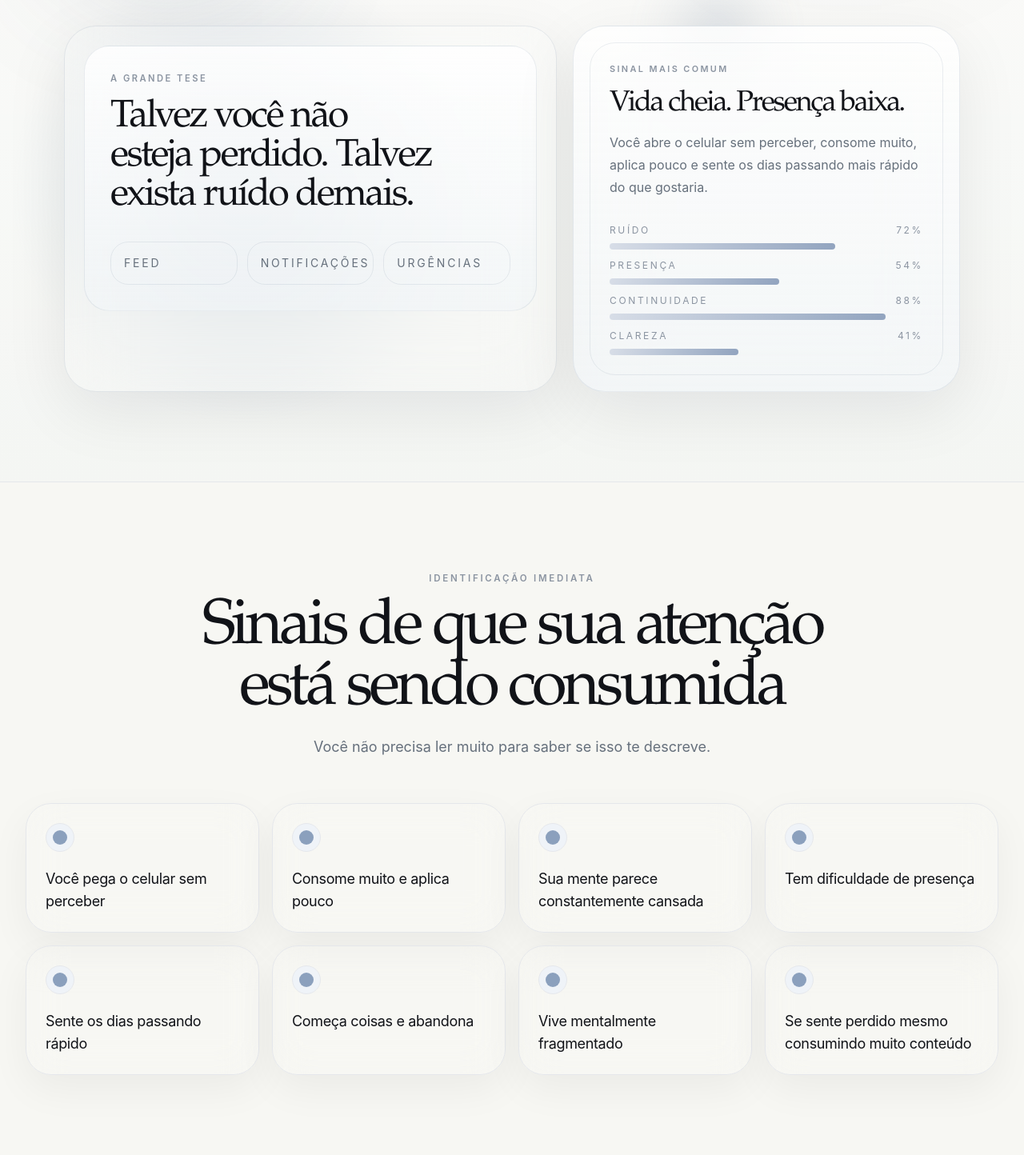
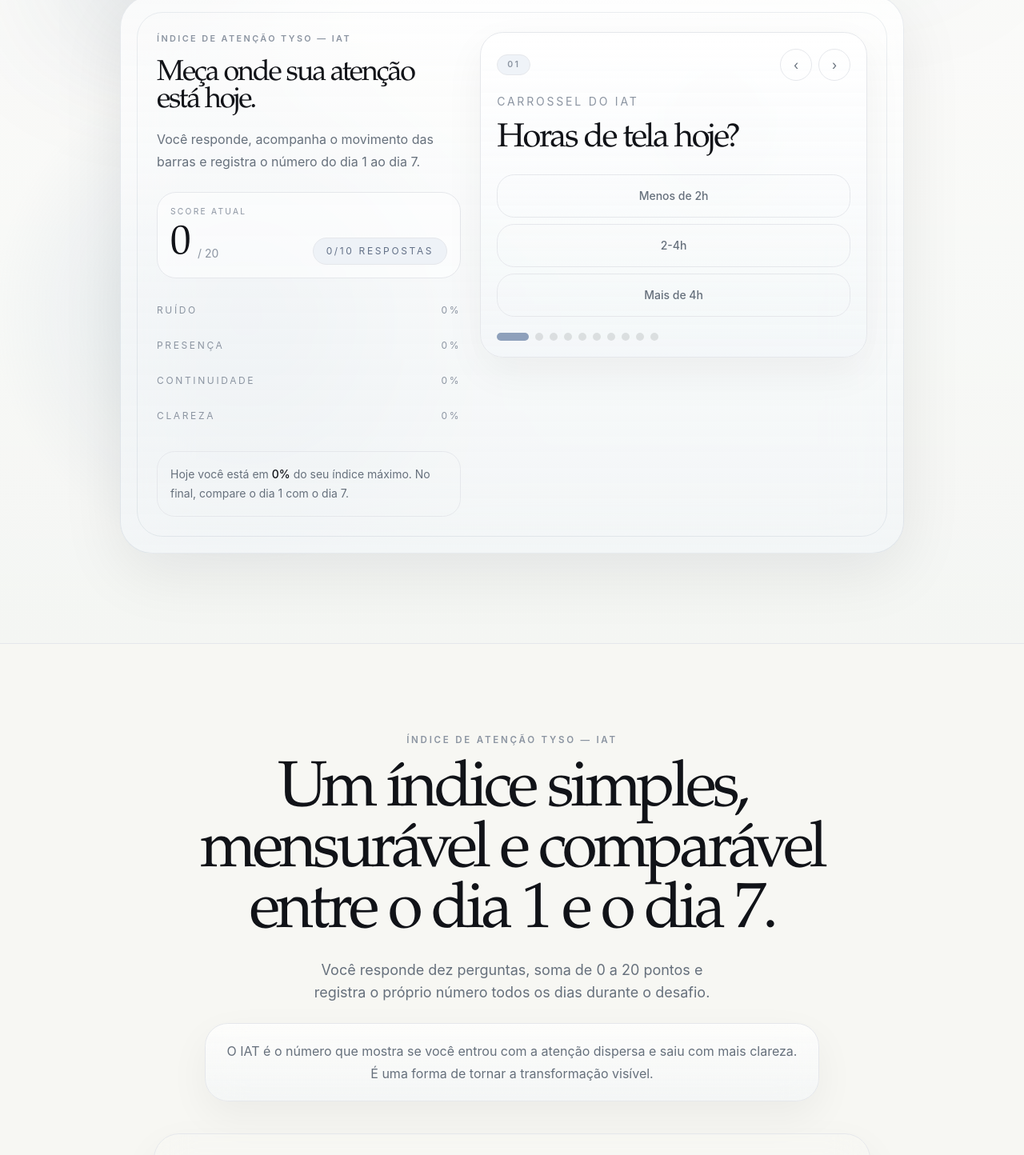
Before and after one commit to VitorTyso/Site-Desafio-7-Dias, a Next.js app: page / in a window 1280 px wide. Shown: the part 854-2298 px from the top of the page at 80% size. Built offline with nearby package versions, Linux system fonts and the light colour scheme.

Commit message:
Add files via upload

```diff
--- a/components/landing-page.tsx
+++ b/components/landing-page.tsx
@@ -2,7 +2,7 @@
 
 import { motion, useMotionValue, useSpring, useTransform } from "framer-motion";
 import Image from "next/image";
-import { useEffect, useRef } from "react";
+import { useEffect, useMemo, useRef, useState } from "react";
 
 const waitlistConfig = {
   ctaLabel: "Quero sair do automático",
@@ -18,15 +18,94 @@ const footerConfig = {
   diagnosisLink: "https://distra-o-digital.vercel.app"
 };
 
-const symptomCards = [
-  "Você pega o celular sem perceber",
-  "Consome muito e aplica pouco",
-  "Sua mente parece constantemente cansada",
-  "Tem dificuldade de presença",
-  "Sente os dias passando rápido",
-  "Começa coisas e abandona",
-  "Vive mentalmente fragmentado",
-  "Se sente perdido mesmo consumindo muito conteúdo"
+const iatQuestions = [
+  {
+    question: "Horas de tela hoje?",
+    options: [
+      { label: "Menos de 2h", points: 2 },
+      { label: "2-4h", points: 1 },
+      { label: "Mais de 4h", points: 0 }
+    ]
+  },
+  {
+    question: "Consumiu notícias?",
+    options: [
+      { label: "Não", points: 2 },
+      { label: "Sim brevemente", points: 1 },
+      { label: "Sim muito", points: 0 }
+    ]
+  },
+  {
+    question: "Minutos de foco profundo?",
+    options: [
+      { label: "Mais de 60min", points: 2 },
+      { label: "30-60min", points: 1 },
+      { label: "Menos de 30min", points: 0 }
+    ]
+  },
+  {
+    question: "Fez treino físico?",
+    options: [
+      { label: "Sim", points: 2 },
+      { label: "Parcial", points: 1 },
+      { label: "Não", points: 0 }
+    ]
+  },
+  {
+    question: "Meditação ou silêncio intencional?",
+    options: [
+      { label: "Sim", points: 2 },
+      { label: "Tentou", points: 1 },
+      { label: "Não", points: 0 }
+    ]
+  },
+  {
+    question: "Progresso no projeto pessoal?",
+    options: [
+      { label: "Sim", points: 2 },
+      { label: "Mínimo", points: 1 },
+      { label: "Nada", points: 0 }
+    ]
+  },
+  {
+    question: "Presença com família ou pessoas importantes?",
+    options: [
+      { label: "Alta", points: 2 },
+      { label: "Média", points: 1 },
+      { label: "Baixa", points: 0 }
+    ]
+  },
+  {
+    question: "Qualidade do sono?",
+    options: [
+      { label: "Boa", points: 2 },
+      { label: "Regular", points: 1 },
+      { label: "Ruim", points: 0 }
+    ]
+  },
+  {
+    question: "Consumo de conteúdo intencional?",
+    options: [
+      { label: "Sim", points: 2 },
+      { label: "Parcial", points: 1 },
+      { label: "Não", points: 0 }
+    ]
+  },
+  {
+    question: "Como está sua clareza mental agora?",
+    options: [
+      { label: "Alta", points: 2 },
+      { label: "Média", points: 1 },
+      { label: "Baixa", points: 0 }
+    ]
+  }
+];
+
+const iatMetricGroups = [
+  { label: "ruído", indexes: [0, 1, 8] },
+  { label: "presença", indexes: [4, 6, 7] },
+  { label: "continuidade", indexes: [2, 3, 5] },
+  { label: "clareza", indexes: [2, 4, 7, 9] }
 ];
 
 const thesisStatements = [
@@ -68,11 +147,6 @@ const proofCards = [
     eyebrow: "origem prática",
     value: "14 dias",
     detail: "de estrutura objetiva para sair do excesso e voltar a perceber a própria vida com mais nitidez."
-  },
-  {
-    eyebrow: "base real",
-    value: "silêncio",
-    detail: "como experiência concreta antes de virar proposta: menos ruído, menos impulso, mais presença."
   },
   {
     eyebrow: "direção",
@@ -397,6 +471,52 @@ function FaqItem({
 }
 
 export function LandingPage() {
+  const [iatAnswers, setIatAnswers] = useState<(0 | 1 | 2 | null)[]>(
+    Array.from({ length: iatQuestions.length }, () => null)
+  );
+  const [iatSlide, setIatSlide] = useState(0);
+
+  const iatScore = useMemo(
+    () => iatAnswers.reduce((total, answer) => total + (answer ?? 0), 0),
+    [iatAnswers]
+  );
+
+  const answeredCount = useMemo(
+    () => iatAnswers.filter((answer) => answer !== null).length,
+    [iatAnswers]
+  );
+
+  const iatPercent = Math.round((iatScore / 20) * 100);
+
+  const iatBars = useMemo(
+    () =>
+      iatMetricGroups.map((group) => {
+        const max = group.indexes.length * 2;
+        const total = group.indexes.reduce((sum, index) => sum + (iatAnswers[index] ?? 0), 0);
+        return {
+          label: group.label,
+          value: Math.round((total / max) * 100)
+        };
+      }),
+    [iatAnswers]
+  );
+
+  const handleIatSelect = (questionIndex: number, points: 0 | 1 | 2) => {
+    setIatAnswers((current) =>
+      current.map((answer, index) => (index === questionIndex ? points : answer))
+    );
+  };
+
+  const activeQuestion = iatQuestions[iatSlide];
+
+  const handleNextIat = () => {
+    setIatSlide((current) => (current + 1) % iatQuestions.length);
+  };
+
+  const handlePrevIat = () => {
+    setIatSlide((current) => (current - 1 + iatQuestions.length) % iatQuestions.length);
+  };
+
   return (
     <main className="bg-[#f7f7f3] text-[#111318]">
       <div className="relative overflow-hidden border-b border-black/6 bg-[linear-gradient(180deg,#fbfbf8_0%,#f6f7f4_54%,#f2f4f1_100%)]">
@@ -424,7 +544,7 @@ export function LandingPage() {
             <p className="text-[0.74rem] font-semibold uppercase tracking-[0.24em] text-[#8b94a1]">
               Desafio da Atenção — Vitor Tyso
             </p>
-            <h1 className="mt-5 text-balance font-serif text-[3.5rem] leading-[0.9] tracking-[-0.08em] text-[#111318] sm:text-[4.8rem] md:text-[6.2rem] lg:text-[7rem]">
+            <h1 className="mt-5 text-balance font-serif text-[3.15rem] leading-[0.92] tracking-[-0.085em] text-[#0c1118] sm:text-[4.3rem] md:text-[5.5rem] lg:text-[6.2rem] [text-shadow:0_1px_0_rgba(255,255,255,0.28)]">
               Sua atenção está sendo roubada.
               <br />
               E você está pagando com a sua vida.
@@ -441,59 +561,130 @@ export function LandingPage() {
           </motion.div>
 
           <motion.div
-            className="mx-auto mt-16 grid max-w-[1120px] gap-5 lg:grid-cols-[1.12fr_0.88fr]"
+            className="mx-auto mt-16 max-w-[980px]"
             initial="hidden"
             whileInView="visible"
             viewport={{ once: true, amount: 0.25 }}
             variants={fadeUp}
           >
-            <div className="rounded-[2.5rem] border border-[rgba(134,149,170,0.18)] bg-white/54 p-6 shadow-[0_24px_80px_rgba(16,17,20,0.08)] backdrop-blur-2xl">
-              <div className="rounded-[2rem] border border-[rgba(134,149,170,0.16)] bg-[linear-gradient(180deg,rgba(255,255,255,0.82)_0%,rgba(241,245,248,0.62)_100%)] p-6 md:p-8">
-                <p className="text-[0.7rem] font-semibold uppercase tracking-[0.22em] text-[#8b94a1]">
-                  A grande tese
+            <div className="rounded-[2.5rem] border border-[rgba(134,149,170,0.18)] bg-[linear-gradient(180deg,rgba(255,255,255,0.76)_0%,rgba(241,245,248,0.62)_100%)] p-5 shadow-[0_24px_80px_rgba(16,17,20,0.08)] backdrop-blur-2xl">
+              <div className="rounded-[2rem] border border-[rgba(134,149,170,0.16)] bg-white/58 p-6">
+                <div className="grid gap-6 lg:grid-cols-[0.88fr_1.12fr] lg:items-start">
+                  <div>
+                    <div className="text-[0.68rem] font-semibold uppercase tracking-[0.22em] text-[#8b94a1]">
+                      Índice de Atenção Tyso — IAT
+                    </div>
+                    <div className="mt-5 font-serif text-4xl leading-[0.94] tracking-[-0.06em] text-[#111318]">
+                      Meça onde sua atenção está hoje.
+                    </div>
+                    <p className="mt-4 text-base leading-7 text-[#66707c]">
+                      Você responde, acompanha o movimento das barras e registra o número do dia 1 ao dia 7.
                     </p>
-                <p className="mt-4 max-w-2xl text-balance font-serif text-[2rem] leading-[1.02] tracking-[-0.05em] text-[#111318] md:text-[3rem]">
-                  Talvez você não esteja perdido. Talvez exista ruído demais.
-                </p>
-                <div className="mt-8 grid gap-3 md:grid-cols-3">
-                  {["feed", "notificações", "urgências"].map((item) => (
-                    <div
-                      key={item}
-                      className="rounded-[1.4rem] border border-[rgba(134,149,170,0.16)] bg-white/72 px-4 py-4 text-sm uppercase tracking-[0.2em] text-[#66707c]"
-                    >
-                      {item}
+                    <div className="mt-6 grid gap-3 rounded-[1.5rem] border border-black/6 bg-white/50 p-4 sm:grid-cols-[1fr_auto] sm:items-end">
+                      <div>
+                        <div className="text-[0.64rem] uppercase tracking-[0.22em] text-[#8b94a1]">
+                          score atual
                         </div>
-                  ))}
+                        <div className="mt-2 flex items-end gap-3">
+                          <span className="font-serif text-[3.2rem] leading-none tracking-[-0.07em] text-[#111318]">
+                            {iatScore}
+                          </span>
+                          <span className="mb-1 text-sm text-[#8b94a1]">/ 20</span>
                         </div>
                       </div>
+                      <div className="rounded-full border border-black/6 bg-[#eef2f7] px-4 py-2 text-xs uppercase tracking-[0.22em] text-[#627087]">
+                        {answeredCount}/10 respostas
                       </div>
-
-            <div className="rounded-[2.5rem] border border-[rgba(134,149,170,0.18)] bg-[linear-gradient(180deg,rgba(255,255,255,0.76)_0%,rgba(241,245,248,0.62)_100%)] p-5 shadow-[0_24px_80px_rgba(16,17,20,0.08)] backdrop-blur-2xl">
-              <div className="flex h-full flex-col rounded-[2rem] border border-[rgba(134,149,170,0.16)] bg-white/58 p-6">
-                <div className="text-[0.68rem] font-semibold uppercase tracking-[0.22em] text-[#8b94a1]">
-                  Sinal mais comum
                     </div>
-                <div className="mt-5 font-serif text-4xl leading-[0.94] tracking-[-0.06em] text-[#111318]">
-                  Vida cheia. Presença baixa.
-                </div>
-                <p className="mt-4 text-base leading-7 text-[#66707c]">
-                  Você abre o celular sem perceber, consome muito, aplica pouco e sente os dias passando mais rápido do que gostaria.
-                </p>
                     <div className="mt-8 space-y-3">
-                  {[72, 54, 88, 41].map((value, index) => (
-                    <div key={index}>
+                      {iatBars.map((bar) => (
+                        <div key={bar.label}>
                           <div className="mb-2 flex items-center justify-between text-xs uppercase tracking-[0.22em] text-[#8b94a1]">
-                        <span>{["ruído", "presença", "continuidade", "clareza"][index]}</span>
-                        <span>{value}%</span>
+                            <span>{bar.label}</span>
+                            <span>{bar.value}%</span>
                           </div>
                           <div className="h-2 rounded-full bg-black/8">
                             <div
                               className="h-2 rounded-full bg-[linear-gradient(90deg,#d7dde7_0%,#92a4bf_100%)]"
-                          style={{ width: `${value}%` }}
+                              style={{ width: `${bar.value}%` }}
                             />
                           </div>
                         </div>
                       ))}
+                    </div>
+                    <div className="mt-5 rounded-[1.4rem] border border-black/6 bg-white/52 p-4 text-sm leading-6 text-[#66707c]">
+                      Hoje você está em <span className="font-medium text-[#111318]">{iatPercent}%</span> do seu índice máximo. No final, compare o dia 1 com o dia 7.
+                    </div>
+                  </div>
+
+                  <div className="rounded-[1.8rem] border border-black/6 bg-[linear-gradient(180deg,rgba(255,255,255,0.74)_0%,rgba(241,245,248,0.56)_100%)] p-5 shadow-[0_18px_50px_rgba(16,17,20,0.05)]">
+                    <div className="mb-4 flex items-center justify-between gap-4">
+                      <div className="rounded-full border border-black/6 bg-[#eff3f8] px-3 py-1 text-[0.66rem] font-semibold uppercase tracking-[0.22em] text-[#8b94a1]">
+                        {String(iatSlide + 1).padStart(2, "0")}
+                      </div>
+                      <div className="flex items-center gap-2">
+                        <button
+                          type="button"
+                          onClick={handlePrevIat}
+                          className="inline-flex h-10 w-10 items-center justify-center rounded-full border border-black/6 bg-white/76 text-[#66707c] transition hover:text-[#111318]"
+                          aria-label="Pergunta anterior"
+                        >
+                          ‹
+                        </button>
+                        <button
+                          type="button"
+                          onClick={handleNextIat}
+                          className="inline-flex h-10 w-10 items-center justify-center rounded-full border border-black/6 bg-white/76 text-[#66707c] transition hover:text-[#111318]"
+                          aria-label="Próxima pergunta"
+                        >
+                          ›
+                        </button>
+                      </div>
+                    </div>
+                    <div className="text-sm uppercase tracking-[0.2em] text-[#8b94a1]">
+                      carrossel do IAT
+                    </div>
+                    <div className="mt-4 font-serif text-[2.15rem] leading-[1] tracking-[-0.055em] text-[#111318] md:text-[2.6rem]">
+                      {activeQuestion.question}
+                    </div>
+                    <div className="mt-6 space-y-2">
+                      {activeQuestion.options.map((option) => {
+                        const selected = iatAnswers[iatSlide] === option.points;
+
+                        return (
+                          <button
+                            key={option.label}
+                            type="button"
+                            onClick={() => handleIatSelect(iatSlide, option.points as 0 | 1 | 2)}
+                            className={`w-full rounded-[1.35rem] border px-4 py-4 text-sm transition ${
+                              selected
+                                ? "border-[#8ea0bb] bg-[linear-gradient(180deg,#e1e8f1_0%,#ccd8e7_100%)] text-[#111318] shadow-[0_12px_28px_rgba(83,105,136,0.14)]"
+                                : "border-black/6 bg-white/66 text-[#66707c] hover:border-[#c4d0de] hover:text-[#111318]"
+                            }`}
+                          >
+                            <span className="block font-medium">{option.label}</span>
+                          </button>
+                        );
+                      })}
+                    </div>
+                    <div className="mt-5 flex flex-wrap items-center gap-2">
+                      {iatQuestions.map((item, index) => (
+                        <button
+                          key={item.question}
+                          type="button"
+                          onClick={() => setIatSlide(index)}
+                          className={`h-2.5 rounded-full transition ${
+                            index === iatSlide
+                              ? "w-10 bg-[#8ea0bb]"
+                              : iatAnswers[index] !== null
+                                ? "w-4 bg-[#c7d4e4]"
+                                : "w-2.5 bg-black/10"
+                          }`}
+                          aria-label={`Ir para pergunta ${index + 1}`}
+                        />
+                      ))}
+                    </div>
+                  </div>
                 </div>
               </div>
             </div>
@@ -504,39 +695,50 @@ export function LandingPage() {
       <section className="px-5 py-20 sm:px-8 md:py-28">
         <div className="mx-auto max-w-[1240px]">
           <SectionIntro
-            eyebrow="Identificação imediata"
-            title="Sinais de que sua atenção está sendo consumida"
-            subtitle="Você não precisa ler muito para saber se isso te descreve."
+            eyebrow="Índice de Atenção Tyso — IAT"
+            title="Um índice simples, mensurável e comparável entre o dia 1 e o dia 7."
+            subtitle="Você responde dez perguntas, soma de 0 a 20 pontos e registra o próprio número todos os dias durante o desafio."
           />
 
-          <div className="mt-14 grid gap-4 md:grid-cols-2 xl:grid-cols-4">
-            {symptomCards.map((item, index) => (
-              <motion.article
-                key={item}
-                className="group rounded-[2rem] border border-black/6 bg-white/78 p-6 shadow-[0_18px_50px_rgba(16,17,20,0.05)] backdrop-blur-xl transition hover:-translate-y-1 hover:shadow-[0_24px_65px_rgba(16,17,20,0.08)]"
+          <div className="mt-6 mx-auto max-w-3xl rounded-[1.8rem] border border-black/6 bg-[linear-gradient(180deg,rgba(255,255,255,0.7)_0%,rgba(241,245,248,0.5)_100%)] p-5 text-center shadow-[0_18px_50px_rgba(16,17,20,0.05)] backdrop-blur-xl">
+            <p className="text-base leading-7 text-[#66707c]">
+              O IAT é o número que mostra se você entrou com a atenção dispersa e saiu com mais clareza. É uma forma de tornar a transformação visível.
+            </p>
+          </div>
+
+          <motion.div
+            className="mx-auto mt-10 max-w-4xl rounded-[2rem] border border-black/6 bg-white/72 p-6 text-center shadow-[0_18px_50px_rgba(16,17,20,0.05)] backdrop-blur-xl md:p-7"
             initial="hidden"
             whileInView="visible"
-                viewport={{ once: true, amount: 0.22 }}
-                custom={index * 0.04}
+            viewport={{ once: true, amount: 0.25 }}
             variants={fadeUp}
           >
-                <div className="mb-5 h-9 w-9 rounded-full border border-black/6 bg-[#eff3f8] p-2">
-                  <div className="h-full w-full rounded-full bg-[#8ba0bd]" />
-                </div>
-                <p className="text-lg leading-7 tracking-[-0.02em] text-[#111318]">{item}</p>
-              </motion.article>
-            ))}
-          </div>
+            <p className="font-serif text-[2rem] leading-[1.04] tracking-[-0.045em] text-[#111318] md:text-[2.5rem]">
+              Entrei com IAT {Math.max(iatScore - 6, 0)}. Quero sair com IAT {Math.min(iatScore + 6, 20)}.
+            </p>
+            <p className="mx-auto mt-4 max-w-3xl text-base leading-7 text-[#66707c]">
+              Essa pode ser a prova mais poderosa do desafio: um número proprietário, simples de aplicar, comparável entre o dia 1 e o dia 7, e fácil de compartilhar como resultado real.
+            </p>
+          </motion.div>
         </div>
       </section>
 
       <section className="px-5 py-20 sm:px-8 md:py-28">
         <div className="mx-auto max-w-[1240px]">
-          <SectionIntro
-            eyebrow="A grande tese"
-            title="A atenção é o recurso mais valioso da sua vida."
-            subtitle="Quanto mais ruído, menos critério. Quanto menos critério, mais difícil fica sustentar direção."
-          />
+          <motion.div
+            className="mx-auto max-w-4xl text-center"
+            initial="hidden"
+            whileInView="visible"
+            viewport={{ once: true, amount: 0.3 }}
+            variants={fadeUp}
+          >
+            <h2 className="text-balance font-serif text-[2.8rem] leading-[0.95] tracking-[-0.06em] text-[#111318] sm:text-[3.8rem] md:text-[5rem]">
+              A atenção é o recurso mais valioso da sua vida.
+            </h2>
+            <p className="mx-auto mt-5 max-w-3xl text-balance text-base leading-7 text-[#66707c] md:text-lg">
+              Quanto mais ruído, menos critério. Quanto menos critério, mais difícil fica sustentar direção.
+            </p>
+          </motion.div>
 
           <div className="mt-14 grid gap-5 lg:grid-cols-3">
             {thesisStatements.map((statement, index) => (
@@ -793,7 +995,22 @@ export function LandingPage() {
                 Depois de anos observando comportamento, decisão sob pressão e os efeitos do excesso sobre a execução, o trabalho deixou de ser apenas intelectual.
               </p>
               <p>
-                O Desafio da Atenção nasce de uma pergunta simples: o que muda quando você protege o que a vida moderna tenta capturar o tempo todo?
+                Passei 15 anos trabalhando em algo que não fazia sentido para mim. Atravessei 7 cidades. Fiquei anos longe da mulher que eu amava.
+              </p>
+              <p>
+                Eu estava acordado de corpo. Morto por dentro.
+              </p>
+              <p>
+                Achava que o problema era eu. Que faltava disciplina. Que algo em mim estava errado.
+              </p>
+              <p>
+                Até que entendi: o problema nunca foi eu. Foi para onde eu estava direcionando minha atenção — e quem estava se beneficiando disso.
+              </p>
+              <p>
+                Quando acordei para isso, criei um protocolo. Testei em mim mesmo. Os resultados foram concretos: clareza mental, presença recuperada, projetos saindo do papel.
+              </p>
+              <p>
+                Eu poderia ter entendido isso aos 25. Fui entender aos 40. Não quero que você espere tanto.
               </p>
             </div>
           </motion.div>
```
Lines whose indentation alone changed are shown as unchanged.
